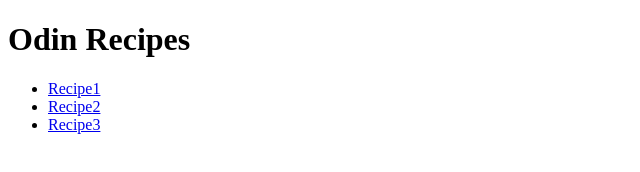
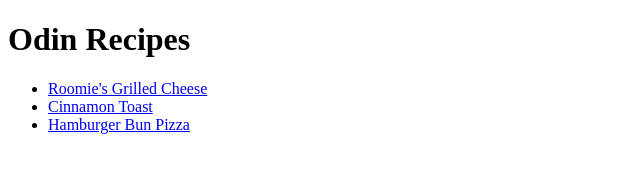
Before and after one commit to takinabradley/odin-recipes, a plain HTML site: page index.html in a window 1280 px wide. Shown: the whole page, without its empty margins (0-640 px from the left). Drawn offline with Linux system fonts and the light colour scheme.

Commit message:
Decided on recipes to be used. The links in index.html have been changed to reflect that, as well as the names and contents of the html documents previously named recipe1, recipe2, and recipe3.

```diff
--- a/index.html
+++ b/index.html
@@ -10,9 +10,9 @@
 <body>
 <h1>Odin Recipes</h1>
 	<ul>
-		<li><a href="recipes/recipe1.html">Recipe1</a></li>
-		<li><a href="recipes/recipe2.html">Recipe2</a></li>
-		<li><a href="recipes/recipe3.html">Recipe3</a></li>
+		<li><a href="recipes/grilled-cheese.html">Roomie's Grilled Cheese</a></li>
+		<li><a href="recipes/cinnamon-toast.html">Cinnamon Toast</a></li>
+		<li><a href="recipes/hamburger-bun-pizza.html">Hamburger Bun Pizza</a></li>
 	</ul>
 </body>
 
```
Also changed, not shown: recipes/cinnamon-toast.html (renamed from recipes/recipe1.html, +2 -3 lines), recipes/grilled-cheese.html (renamed from recipes/recipe2.html, +3 -2 lines), recipes/hamburger-bun-pizza.html (renamed from recipes/recipe3.html, +2 -2 lines).
